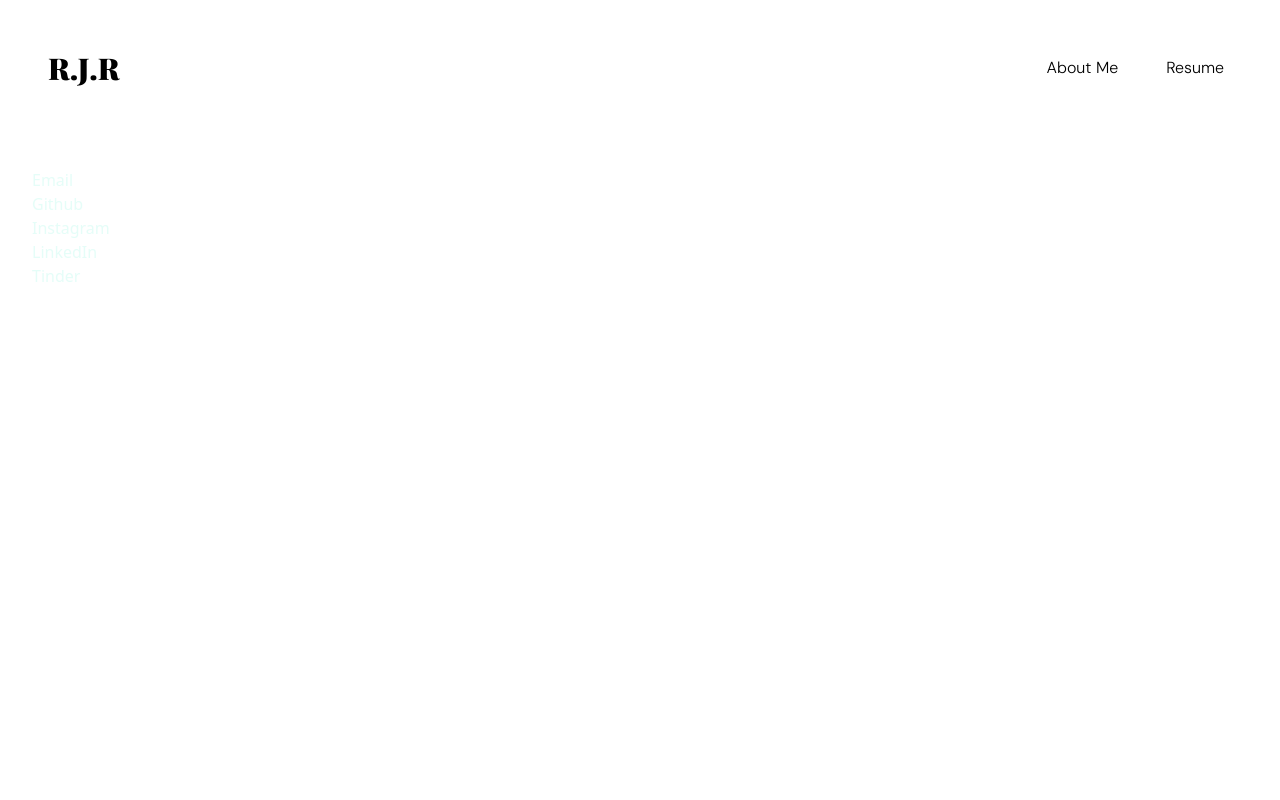
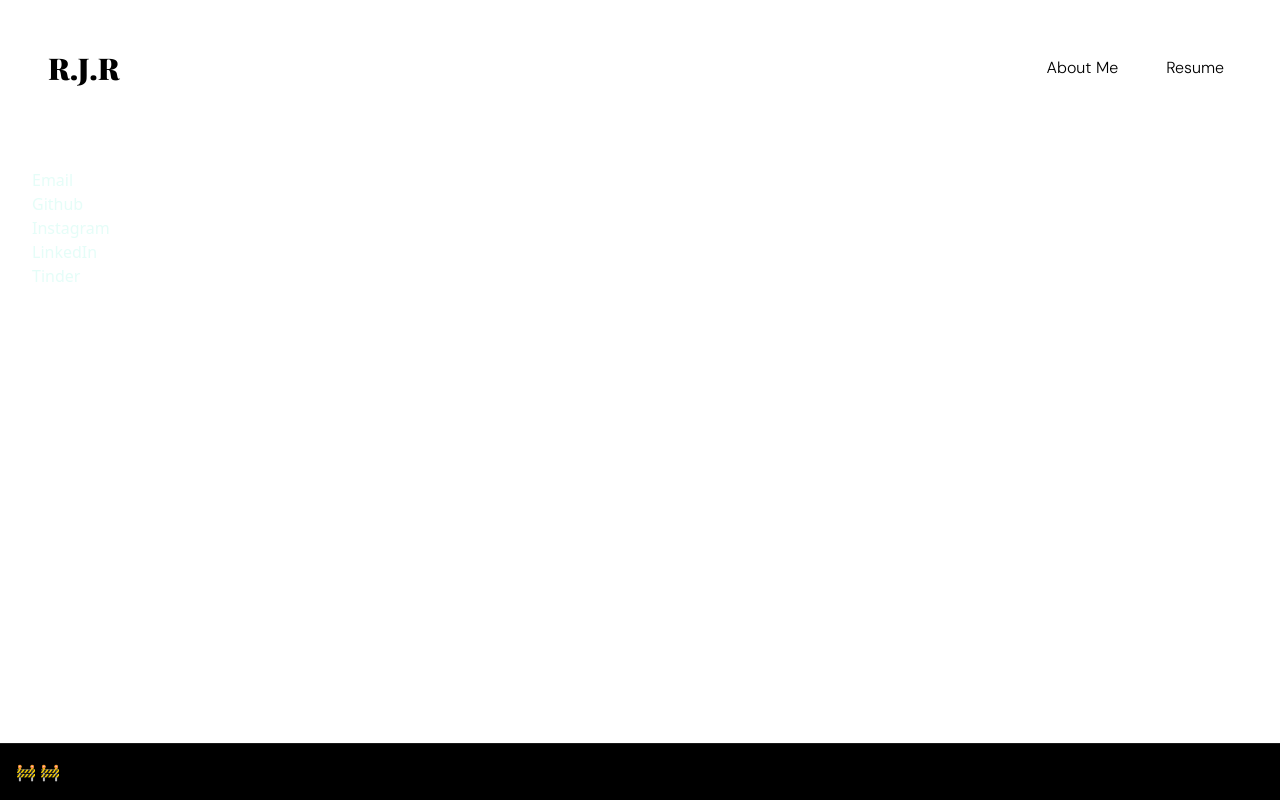
Before and after one commit to Rhysjosmin/Rhys-josmin, a Next.js app in the folder portfolio/: page /Project/three-experiments/experiments/Sphere in a window 1280 px wide. Built offline with nearby package versions, Linux system fonts and the light colour scheme; a web font is replaced by a local one.

Commit message:
three js

```diff
--- a/portfolio/src/app/Project/three-experiments/experiments/Box/page.tsx
+++ /dev/null
@@ -1,21 +0,0 @@
-import { Environment } from "@react-three/drei";
-
-export default function Page() {
-  return <div></div>;
-}
-
-export function Experience() {
-  return (
-    <>
-      <Environment preset="city" />
-      <mesh position={[0, 1, 0]}>
-        <sphereGeometry />
-        <meshPhysicalMaterial metalness={1} roughness={0.3} />
-      </mesh>
-      <mesh position={[0, -0.1, 0]} rotation={[-Math.PI / 2, 0, 0]} scale={100}>
-        <planeGeometry />
-        <meshPhysicalMaterial color={"rgb(234,88,12)"} />
-      </mesh>
-    </>
-  );
-}
--- a/portfolio/src/app/Project/three-experiments/experiments/Sphere/page.tsx
+++ b/portfolio/src/app/Project/three-experiments/experiments/Sphere/page.tsx
@@ -4,7 +4,7 @@ export default function Page() {
   return <div></div>;
 }
 
-export function Experience() {
+export function SphExp() {
   return (
     <>
       <Environment preset="city" />
--- a/portfolio/src/app/Project/three-experiments/experiments/Torus/page.tsx
+++ b/portfolio/src/app/Project/three-experiments/experiments/Torus/page.tsx
@@ -15,7 +15,7 @@ export default function Page() {
 	return <div></div>;
 }
 
-export function Experience() {
+export function TorusExp() {
 	const full = useRef(null);
   const t1=useRef(null);
 	useFrame(({ clock }) => {
--- a/portfolio/src/app/Project/three-experiments/page.tsx
+++ b/portfolio/src/app/Project/three-experiments/page.tsx
@@ -1,13 +1,11 @@
 "use client";
 
-import { Environment } from "@react-three/drei";
 import { Canvas } from "@react-three/fiber";
 import { motion, useDragControls } from "framer-motion";
 import { MotionCanvas, LayoutCamera } from "framer-motion-3d";
 import Link from "next/link";
-import { Experience as SphExp } from "./experiments/Sphere/page";
-import { Experience as TorusExp } from "./experiments/Torus/page";
-import { Scene } from "three";
+import {  SphExp } from "./experiments/Sphere/page";
+import {  TorusExp } from "./experiments/Torus/page";
 import React from "react";
 export default function Page() {
 	const controls = useDragControls();
--- a/portfolio/src/app/layout.tsx
+++ b/portfolio/src/app/layout.tsx
@@ -21,7 +21,7 @@ export default function RootLayout({
         <NavBar />
         {children}
         <Footer/>
-        {/* <WIP inProgress={true} /> */}
+        <WIP inProgress={true} />
       </body>
     </html>
   );
--- a/portfolio/src/components/Wip.tsx
+++ b/portfolio/src/components/Wip.tsx
@@ -5,7 +5,7 @@ export default function WIP({ inProgress }: { inProgress: boolean }) {
 
   return (
     <div className="bg-black border-t border-white/10 fixed bottom-0 w-full p-4 z-[10000]">
-      🚧 🚧 This Site is Under Development ( Last Update : 20th January 2024 )
+      🚧 🚧 This Site is Under Development ( Last Update : 17th March 2024 )
     </div>
   );
 }
```
